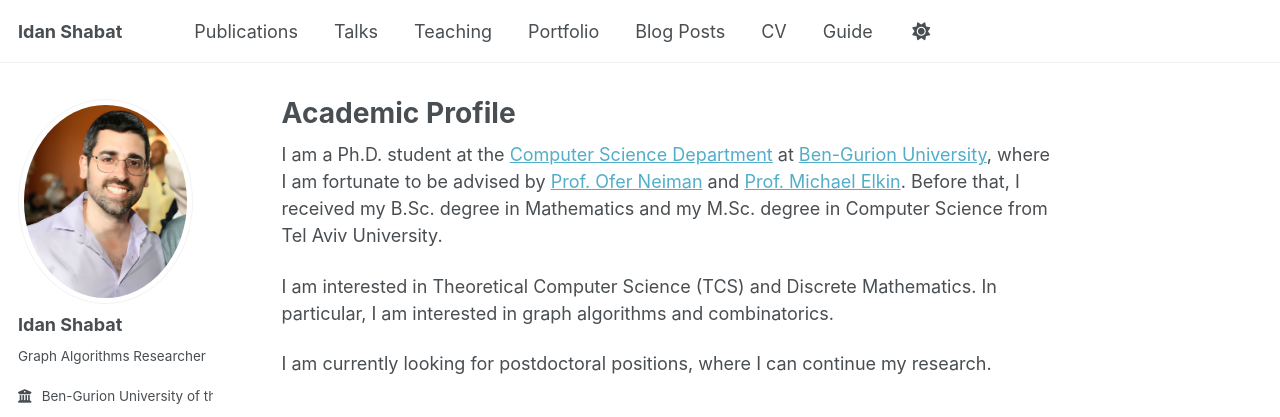
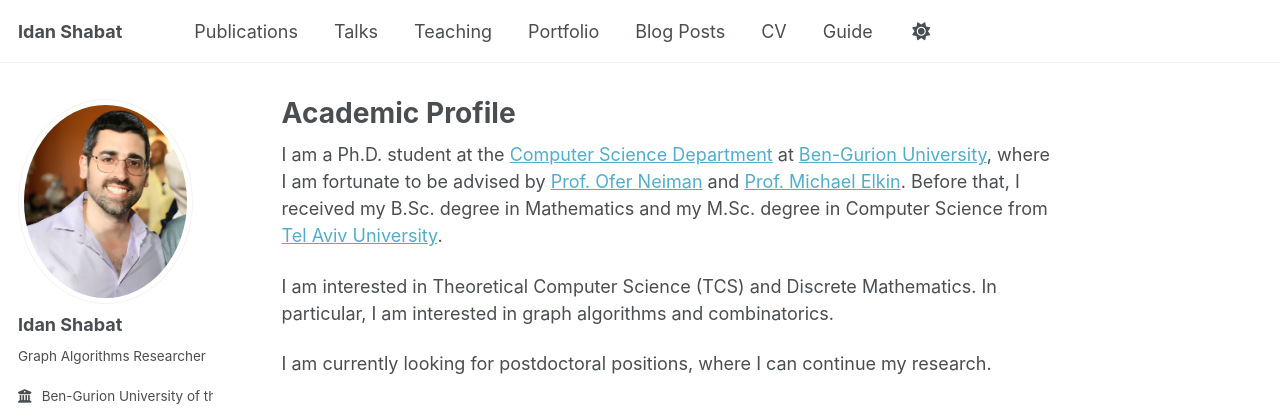
Before and after one commit to IdanShabat/idanshabat.github.io, a Jekyll site: the page built from _pages/about.md, in a window 1280 px wide. Shown: the top 417 px of the page. Built offline with Jekyll 4.4.1, drawn with Linux system fonts in a browser that asks for light colours; some web fonts are replaced; a script that is not in the unit is left out; part of the change alters nothing that is shown.

```diff
--- a/_pages/about.md
+++ b/_pages/about.md
@@ -7,7 +7,7 @@ redirect_from:
   - /about.html
 ---
 
-I am a Ph.D. student at the [Computer Science Department](http://www.cs.bgu.ac.il/) at [Ben-Gurion University](http://www.bgu.ac.il/), where I am fortunate to be advised by [Prof. Ofer Neiman](https://www.cs.bgu.ac.il/~neimano/) and [Prof. Michael Elkin](https://www.cs.bgu.ac.il/~elkinm/). Before that, I received my B.Sc. degree in Mathematics and my M.Sc. degree in Computer Science from Tel Aviv University.
+I am a Ph.D. student at the [Computer Science Department](http://www.cs.bgu.ac.il/) at [Ben-Gurion University](http://www.bgu.ac.il/), where I am fortunate to be advised by [Prof. Ofer Neiman](https://www.cs.bgu.ac.il/~neimano/) and [Prof. Michael Elkin](https://www.cs.bgu.ac.il/~elkinm/). Before that, I received my B.Sc. degree in Mathematics and my M.Sc. degree in Computer Science from [Tel Aviv University](https://english.tau.ac.il/).
 
 I am interested in Theoretical Computer Science (TCS) and Discrete Mathematics.  In particular, I am interested in graph algorithms and combinatorics.
 
```
